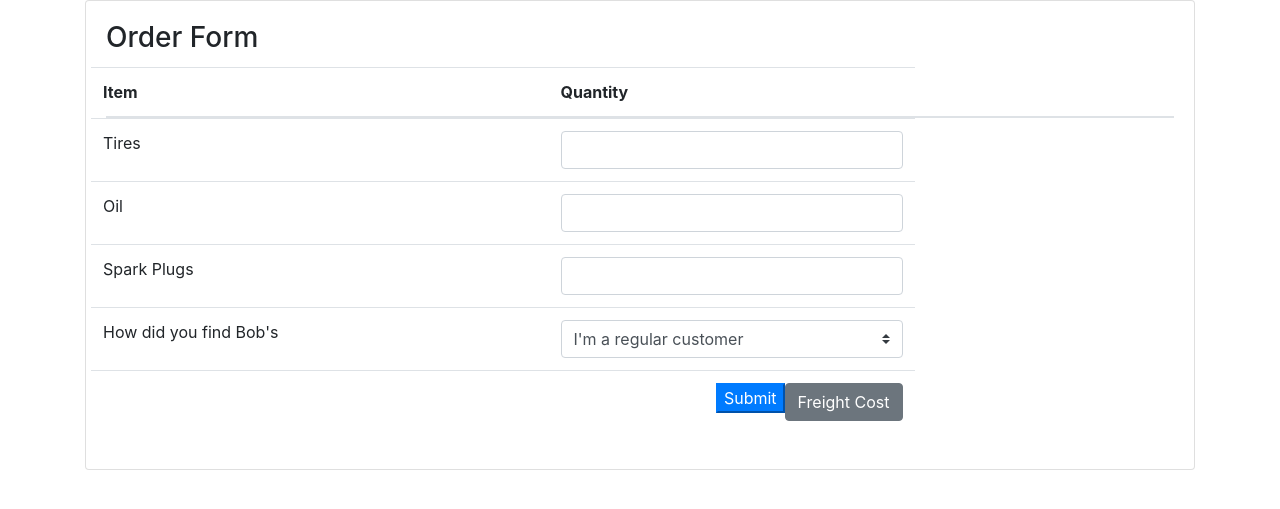
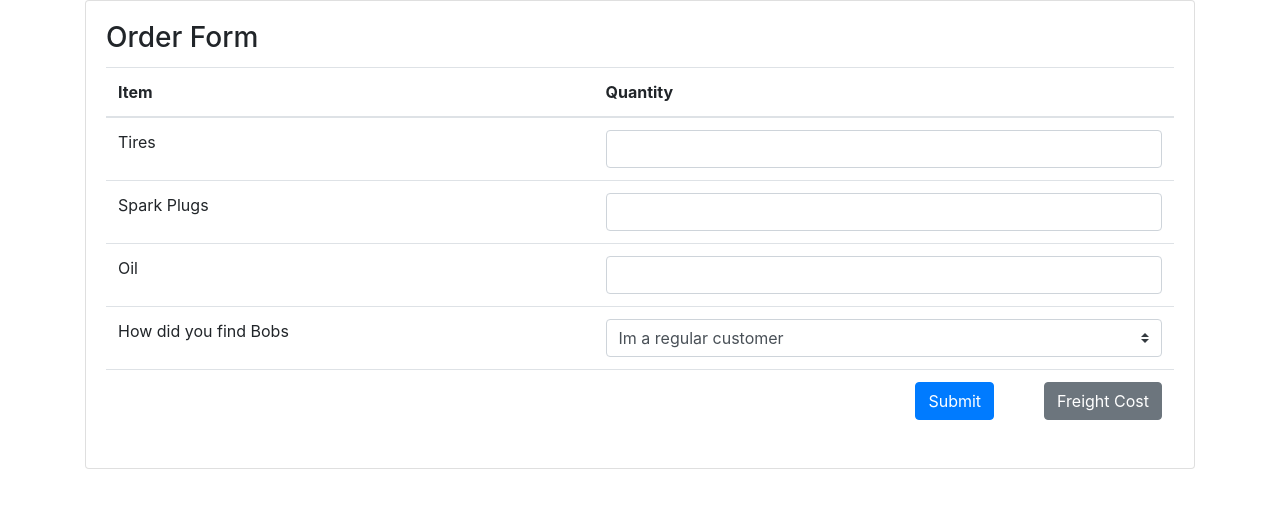
Before and after one commit to toledobrendo/dragon-php, a PHP site: page /bobs-auto-parts/order-form.php in a window 1280 px wide. Shown: the top 509 px of the page. Run offline with PHP 8.4, Linux system fonts and the light colour scheme.

Commit message:
Update index page, added price list and edited order form

```diff
--- a/bobs-auto-parts/order-form.php
+++ b/bobs-auto-parts/order-form.php
@@ -16,56 +16,67 @@
 		<div class="card">
 			<div class="card-body">
 				<h3 class="card-title">Order Form</h3>
-				<form action="process-order.php" method="post">
-					<table class="table">
-						<thread>
-							<tr class="row">
-								<th class="col-5">Item</th>
-								<th class="col-4">Quantity</th>
+
+				<?php
+					 $items = array(
+           						 array('Description'=> 'Oil', 'Price' => '<input type="number" name="tireQty" maxlength="3" min="0" max="10" class="form-control"/>'),
+            					array('Description'=> 'Tires', 'Price' =>'<input type="number" name="oilQty" maxlength="3" min="0" max="10" class="form-control"/>'),
+            					array('Description'=> 'Spark Plugs', 'Price' =>'<input type="number" name="sparkQty" maxlength="3" min="0" max="10" class="form-control"/>')
+          					);
+
+					function compareItems($fir,$sec){
+            			if($fir['Price'] == $sec['Price']){
+              				return 0;
+            			} else if ($fir['Price'] > $sec['Price']){
+             				return 1;
+            			} else{
+              				return -1;
+            			}
+         			}
+
+         			usort($items,'compareItems');
+
+         			echo
+         			'<form action="process-order.php" method="post">
+              		<table class="table table-condensed">
+              				<thead>
+              					<tr>
+                					<th colspan="2">Item</th>
+                					<th colspan="2">Quantity</th>
               					</tr>
-						</thread>
+              				</thead>';
 
-						<tbody>
-							<tr class="row">
-								<td class="col-5">Tires</td>
-								<td class="col-4">
-									<input type="number" name="tireQty" maxlength="3" max="10" min="0" class="form-control"/>
-								</td>
-							</tr>
+        			foreach ($items as $item) {
+          				echo '<tr>';
+          			foreach ($item as $field => $value) {
+            			echo '<td colspan="2">'.$value.'</td>';
+          			}
 
-							<tr class="row">
-								<td class="col-5">Oil</td>
-								<td class="col-4">
-									<input type="number" name="oilQty" maxlength="3" max="10" min="0" class="form-control"/>
-								</td>
-							</tr>
+          			echo '</tr>';
 
-							<tr class="row">
-								<td class="col-5">Spark Plugs</td>
-								<td class="col-4">
-									<input type="number" name="sparkQty" maxlength="3" max="10" min="0" class="form-control"/>
-								</td>
-							</tr>
-							<tr class="row">
-								<td class="col-5">How did you find Bob's</td>
-								<td class="col-4">
+        			}
+
+        			echo
+        			'<tr>
+              			<td colspan="2">How did you find Bobs</td>
+              			<td>
                 			<select name="find" class="custom-select">
-										<option value="regular">I'm a regular customer</option>
+                  				<option value="regular">Im a regular customer</option>
                   				<option value="tv">TV advertising</option>
                   				<option value="phone">Phone Directory</option>
                   				<option value="mouth">Word of mouth</option>
                 			</select>
              			</td>
               		</tr>
-							<tr class="row">
-								<td colspan="2" class="col-9">
-									<a href="freight-cost.php" class="btn btn-secondary float-right">Freight Cost</a>
-									<button type="submit" class="btn-primary float-right">Submit</button>
+
+              		<tr>
+                		<td colspan="4">
+                  		<a href="freight-cost.php" class="btn btn-secondary float-right" style="margin-left:50px;">Freight Cost</a>
+                  		<button type="submit" class="btn btn-primary float-right">Submit</button>
                	 	</td>
               		</tr>
-						</tbody>
-					</table>
-				</form>
+              		</table>';
+				?>
 			</div>
 		</div>
 	</div>
--- a/index.php
+++ b/index.php
@@ -29,6 +29,10 @@
 						<li class="list-group-item">
 							<a href="bobs-auto-parts/fibonacci-sequence.php">Fibonacci Sequence</a>
 						</li>
+
+						<li class="list-group-item">
+							<a href="bobs-auto-parts/price-list.php">Price List</a>
+						</li>
 					</ul>
 				</div>
 			</div>
```
Also changed, not shown: bobs-auto-parts/price-list.php (added, +135 -0 lines). Lines whose indentation alone changed are shown as unchanged.
